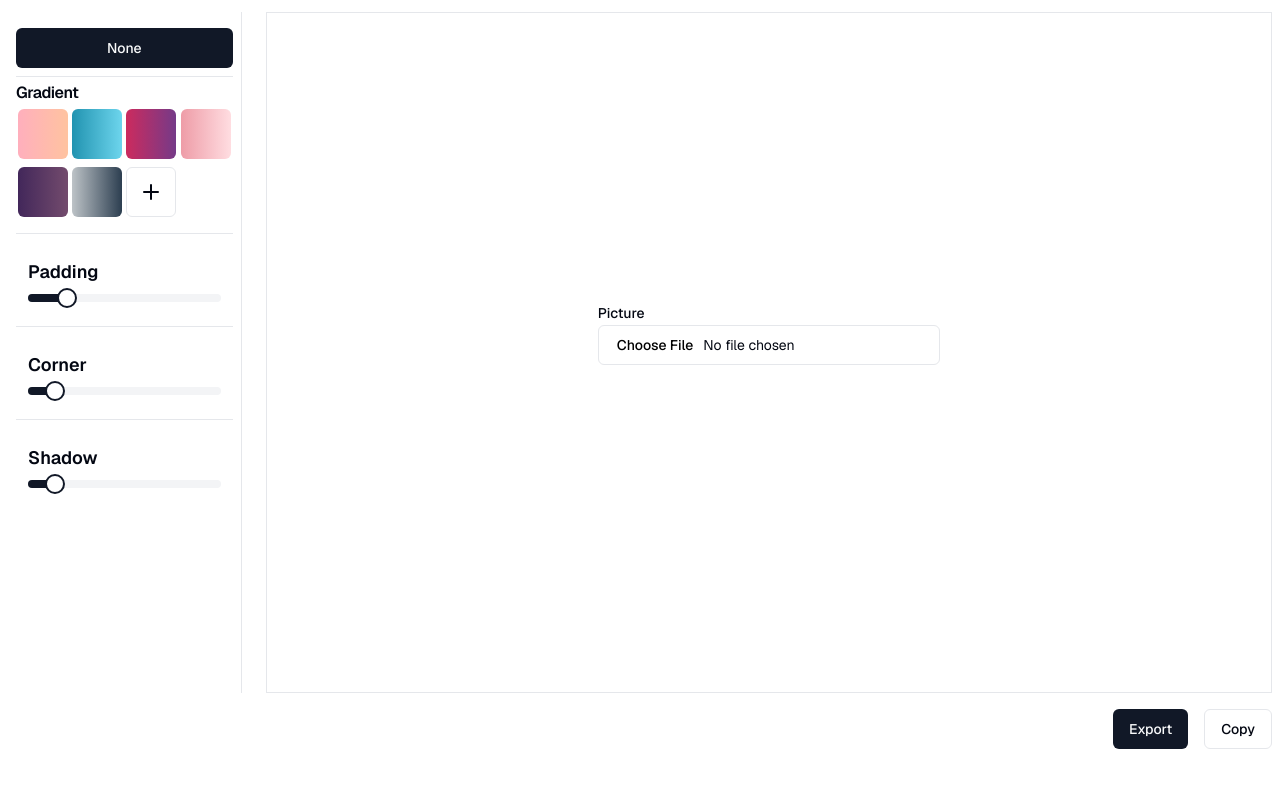
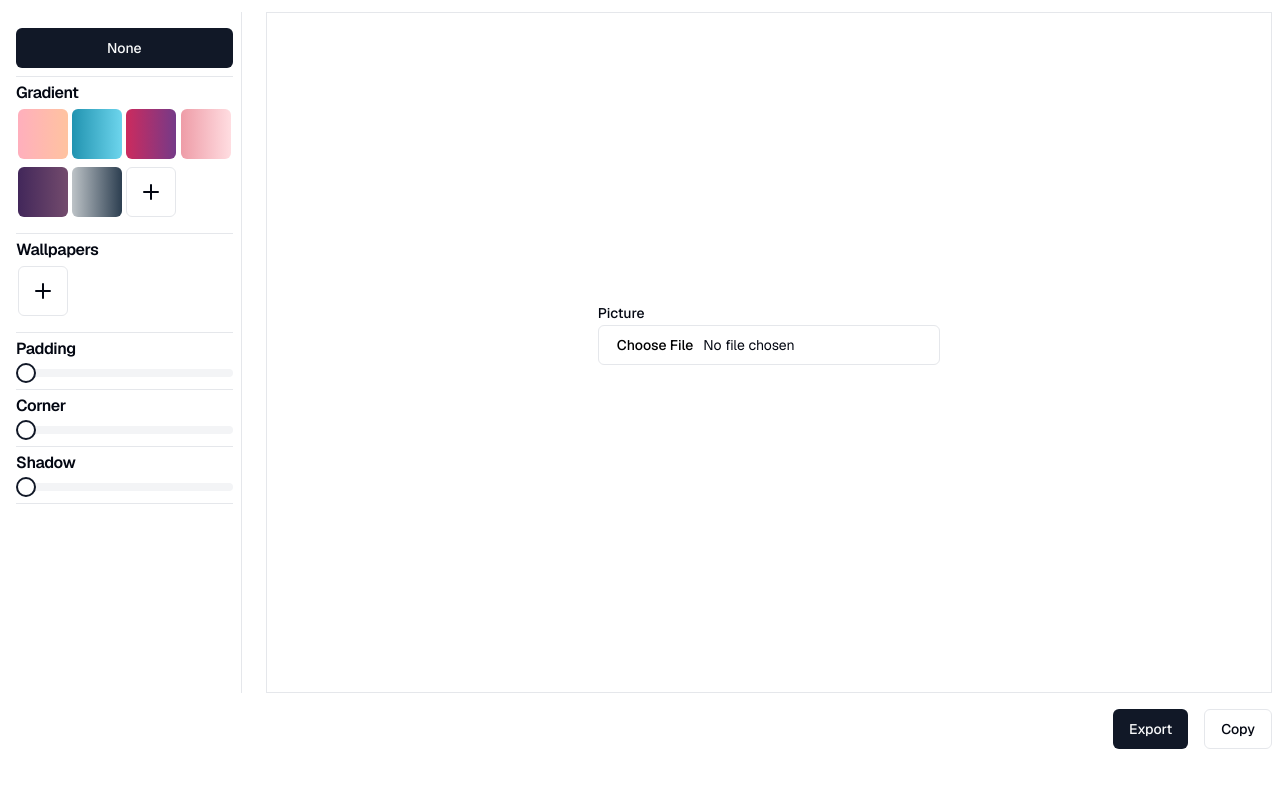
Before and after one commit to tricknguyen/mark-shot, a Next.js app: page / in a window 1280 px wide. Shown: the top 788 px of the page. Built offline with nearby package versions, Linux system fonts and the light colour scheme.

Commit message:
Update new UI for setting and using img element for keeping quality of Image (the solution temporarily) 🥽

```diff
--- a/src/components/ImageHandler.tsx
+++ b/src/components/ImageHandler.tsx
@@ -1,16 +1,15 @@
 import { ChangeEvent, MutableRefObject, useEffect, useState } from "react";
-import Image from "next/image";
 import { useAtom } from "jotai";
-import { settingAttom } from "@/store/SettingStore";
 import { Label } from "./ui/label";
 import { Input } from "./ui/input";
+import { settingAtom } from "@/store/SettingStore";
 
 interface ImageHandlerProp {
     domEl?: MutableRefObject<null>
 }
 
 export function ImageHandler({ domEl }: ImageHandlerProp) {
-    const [settings] = useAtom(settingAttom);
+    const [settings] = useAtom(settingAtom);
     const [image, setImage] = useState<string | null>(null);
 
     function handleChange(e: ChangeEvent<HTMLInputElement>) {
@@ -61,14 +60,12 @@ export function ImageHandler({ domEl }: ImageHandlerProp) {
                     !image ? <>
                         <Label htmlFor="inputImage">Picture</Label>
                         <Input id="inputImage" type="file" accept="image/*" onChange={handleChange} />
-                    </> : <Image id="image" src={image} alt="Picture of the author"
+                    </> : <img id="image" src={image} alt="Picture of the author"
                             style={{
                                 borderRadius: `${settings.corner}px`,
                                 boxShadow: `rgb(0 0 0 / 35%) 0px ${settings.shadow + 15}px ${settings.shadow + 25}px`,
                                 objectFit: "cover"
                             }}
-                        width={1200}
-                        height={500}
                         />
                 }
             </div>
--- a/src/components/Settings.tsx
+++ b/src/components/Settings.tsx
@@ -1,13 +1,13 @@
 import { colors } from "@/models/GradientLibrary";
 import { Slider } from "./ui/slider";
 import { useAtom } from "jotai";
-import { settingAttom } from "@/store/SettingStore";
 import { ColorGradient } from "@/models/ColorGradient";
 import { Button } from "./ui/button";
 import { Plus } from 'lucide-react';
+import { settingAtom } from "@/store/SettingStore";
 
 export function Settings() {
-    const [settings, setSettings] = useAtom(settingAttom);
+    const [settings, setSettings] = useAtom(settingAtom);
 
     function onSelectColor(color: ColorGradient) {
         setSettings({
@@ -60,31 +60,61 @@ export function Settings() {
         </div>
     }
 
+    function renderWallPaperSetting() {
+        return <div className="py-2 border-b">
+            <h3 className="font-semibold leading-none tracking-tight">
+                Wallpapers
+            </h3>
+            <div className="grid grid-cols-4 pt-2">
+                {/* List all wallpapers like colors */}
+                <div className="flex justify-center">
+                    <Button
+                        className="w-[50px] h-[50px] mb-2"
+                        variant="outline"
+                        size="icon"
+                    >
+                        <Plus />
+                    </Button>
+                </div>
+            </div>
+        </div>
+    }
+
+    function handleRemovingImage() {
+
+    }
+
     return (
         <div className="py-4 px-2 lg:block">
             <div className="pb-2 border-b">
-                <Button className="w-full">None</Button>
+                <Button className="w-full" onClick={handleRemovingImage}>None</Button>
             </div>
 
             {renderGradientSetting()}
 
-            <div className="px-3 py-6 border-b ">
-                <h2 className="text-lg font-semibold mb-2">Padding</h2>
-                <Slider defaultValue={[50]} max={300} step={1} onValueChange={(val) => {
+            {renderWallPaperSetting()}
+
+            <div className="pt-2 pb-3 border-b">
+                <h3 className="font-semibold leading-none tracking-tight mb-3">
+                    Padding
+                </h3>
+                <Slider defaultValue={[0]} max={300} step={1} onValueChange={(val) => {
                     onSelectPadding(val[0]);
                 }} />
             </div>
 
-            <div className="px-3 py-6 border-b ">
-                <h2 className="text-lg font-semibold mb-2">Corner</h2>
-                <Slider defaultValue={[10]} max={100} step={1} onValueChange={(val) => {
+            <div className="pt-2 pb-3 border-b">
+                <h3 className="font-semibold leading-none tracking-tight mb-3">
+                    Corner
+                </h3>
+                <Slider defaultValue={[0]} max={100} step={1} onValueChange={(val) => {
                     onSelectCorner(val[0]);
                 }} />
             </div>
 
-            <div className="px-3 py-6">
-                <h2 className="text-lg font-semibold mb-2">Shadow</h2>
-                <Slider defaultValue={[10]} max={100} step={1} onValueChange={(val) => {
+            <div className="pt-2 pb-3 border-b">
+                <h3 className="font-semibold leading-none tracking-tight mb-3">Shadow</h3>
+                <Slider defaultValue={[0]} max={100} step={1} onValueChange={(val) => {
                     onSelectShadow(val[0]);
                 }} />
             </div>
--- a/src/store/SettingStore.ts
+++ b/src/store/SettingStore.ts
@@ -1,6 +1,8 @@
 import { Setting } from "@/models/Setting";
 import { atom, createStore } from "jotai";
 
-export const settingAttom = atom({} as Setting);
+export const settingAtom = atom({} as Setting);
+
+export const imageAtom = atom(null as string | null);
 
 export const settingsStore = createStore();
```
Lines whose indentation alone changed are shown as unchanged.
